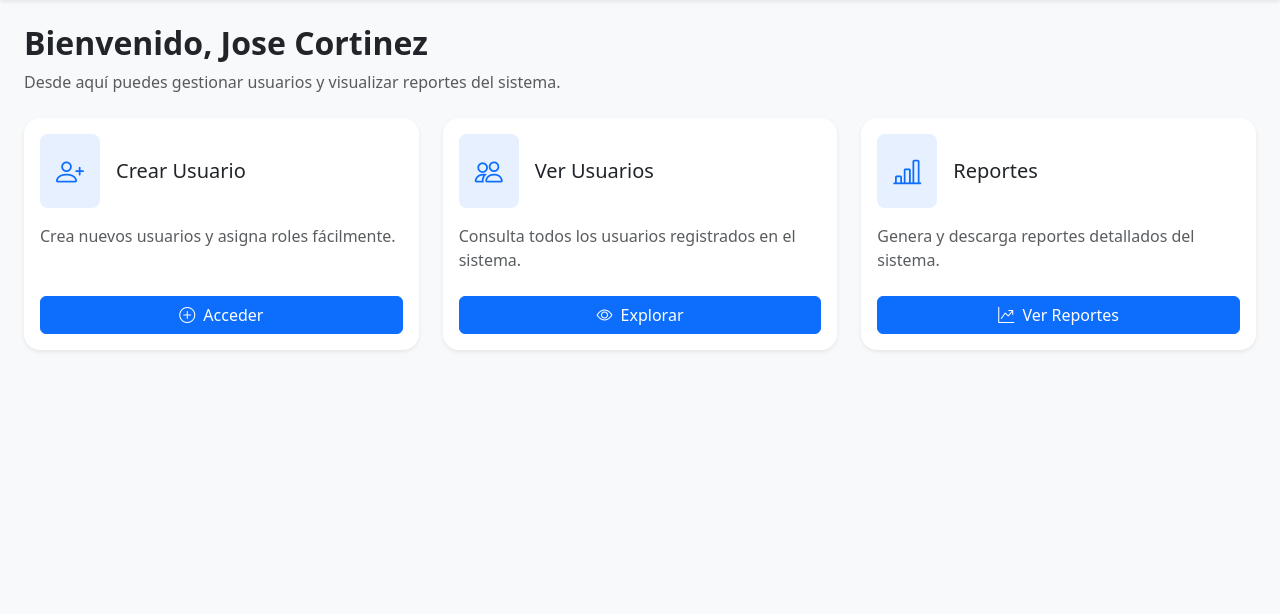
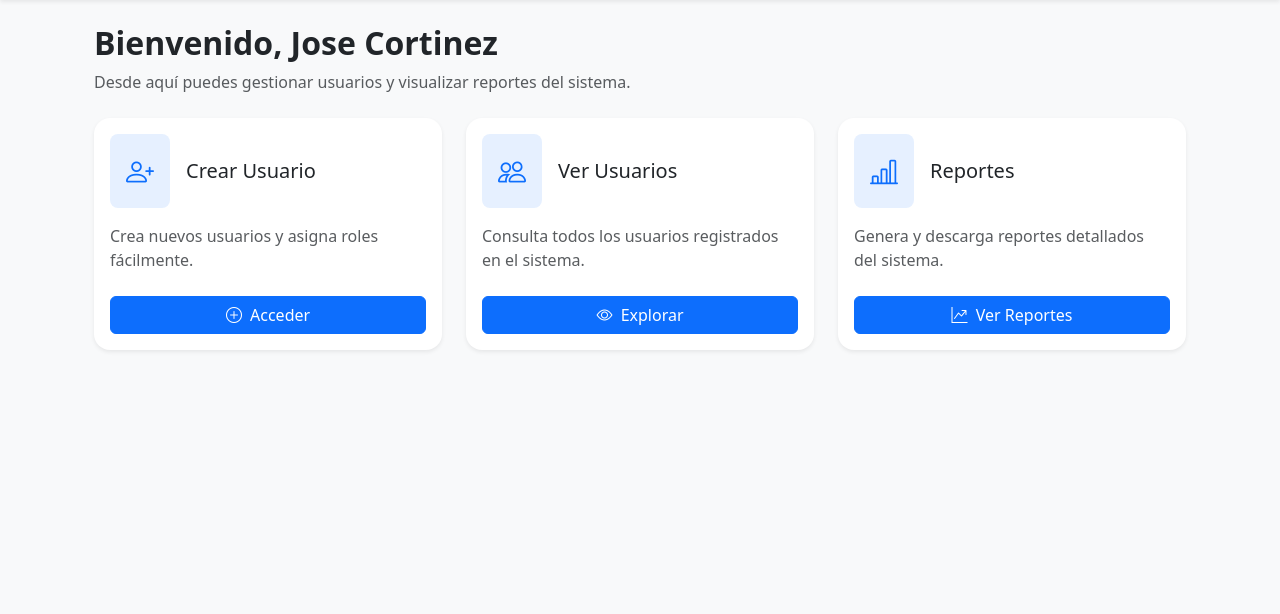
Before and after one commit to CortinezO98/Fiscalia_Form, a Django app: page /usuarios/admin/ in a window 1280 px wide. Shown: the part 56-670 px from the top of the page. Run offline with Django 5.2, Linux system fonts and the light colour scheme; a user stored in the database is signed in; some libraries are stand-ins or nearby versions.

Commit message:
Ajustes visuales

```diff
--- a/form_fiscalia/usuarios/templates/usuarios/auth/ver_usuarios.html
+++ b/form_fiscalia/usuarios/templates/usuarios/auth/ver_usuarios.html
@@ -4,7 +4,7 @@
 {% block title %}Gestión de Usuarios{% endblock %}
 
 {% block content %}
-<main class="container-fluid py-4">
+<main class="container py-4">
     <div class="row mb-4">
         <div class="col-12">
             <div class="d-flex flex-column flex-md-row justify-content-between align-items-md-center gap-3">
--- a/form_fiscalia/usuarios/templates/usuarios/base/base.html
+++ b/form_fiscalia/usuarios/templates/usuarios/base/base.html
@@ -5,6 +5,8 @@
   <meta charset="UTF-8">
   <meta name="viewport" content="width=device-width, initial-scale=1">
   <title>{% block title %}Tipificación-Fiscalía{% endblock %}</title>
+
+  <link rel="icon" type="image/x-icon" href="{% static 'img/favicon.ico' %}">
   <link href="https://cdn.jsdelivr.net/npm/bootstrap@5.3.3/dist/css/bootstrap.min.css" rel="stylesheet">
   <link href="https://cdn.jsdelivr.net/npm/bootstrap-icons@1.10.5/font/bootstrap-icons.css" rel="stylesheet">
   <link rel="stylesheet" href="https://cdnjs.cloudflare.com/ajax/libs/animate.css/4.1.1/animate.min.css"/>
@@ -15,7 +17,7 @@
   {% include 'usuarios/base/header.html' %}
 
   <main class="flex-fill">
-    {% block content %}{% endblock %}
+      {% block content %}{% endblock %}
   </main>
 
   {% include 'usuarios/base/footer.html' %}
--- a/form_fiscalia/usuarios/templates/usuarios/dashboard_admin.html
+++ b/form_fiscalia/usuarios/templates/usuarios/dashboard_admin.html
@@ -4,7 +4,7 @@
 {% block title %}Panel Administrador{% endblock %}
 
 {% block content %}
-<div class="container-fluid py-4">
+<div class="container py-4">
   <div class="row">
     <main class="col-12 px-3 px-md-4">
       <div class="mb-4 text-center text-md-start">
--- a/form_fiscalia/usuarios/templates/usuarios/dashboard_agente.html
+++ b/form_fiscalia/usuarios/templates/usuarios/dashboard_agente.html
@@ -2,7 +2,7 @@
 {% load static %}
 
 {% block content %}
-<div class="container-fluid py-4">
+<div class="container py-4">
     <div class="row">
         <div class="col-12">
             <div class="card shadow-sm border-0 rounded-3 mb-4">
--- a/form_fiscalia/usuarios/templates/usuarios/dashboard_supervisor.html
+++ b/form_fiscalia/usuarios/templates/usuarios/dashboard_supervisor.html
@@ -3,7 +3,7 @@
 {% load humanize %}
 
 {% block content %}
-<div class="container-fluid py-4">
+<div class="container py-4">
     <div class="row mb-4">
         <div class="col-12">
             <div class="card shadow-lg border-0 rounded-3">
--- a/form_fiscalia/usuarios/templates/usuarios/reportes.html
+++ b/form_fiscalia/usuarios/templates/usuarios/reportes.html
@@ -94,7 +94,7 @@
         </ul>
     </nav>
     {% else %}
-    <div class="alert alert-info text-center mt-4 shadow-sm" role="alert">
+    <div class="alert alert-secondary text-center mt-4 shadow-sm" role="alert">
         <div class="py-4">
             <i class="bi bi-inbox fs-1 text-muted mb-3"></i>
             <h4 class="alert-heading">No hay registros encontrados</h4>
```
Also changed, not shown: form_fiscalia/usuarios/static/img/favicon.ico (added).
